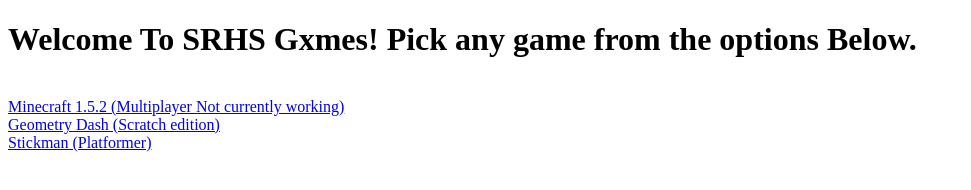
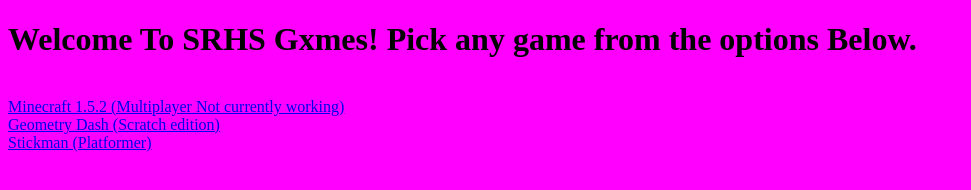
Before and after one commit to srhsgxmes/srhsgxmes.github.io, a plain HTML site: page home.html in a window 1280 px wide. Shown: the whole page, without its empty margins (0-971 px from the left). Drawn offline with Linux system fonts and the light colour scheme.

Commit message:
Update home.html

```diff
--- a/home.html
+++ b/home.html
@@ -3,7 +3,7 @@
 <head>
 <link rel="icon" href="GoogleDrive.png" type="image/png">
 <title>My Drive - Google Drive</title>
-<body>
+<body bgcolor="magenta">
   <h1> Welcome To SRHS Gxmes! Pick any game from the options Below.</h1>
   <br>
   <a href="craft.html">Minecraft 1.5.2 (Multiplayer Not currently working)</a>
```
